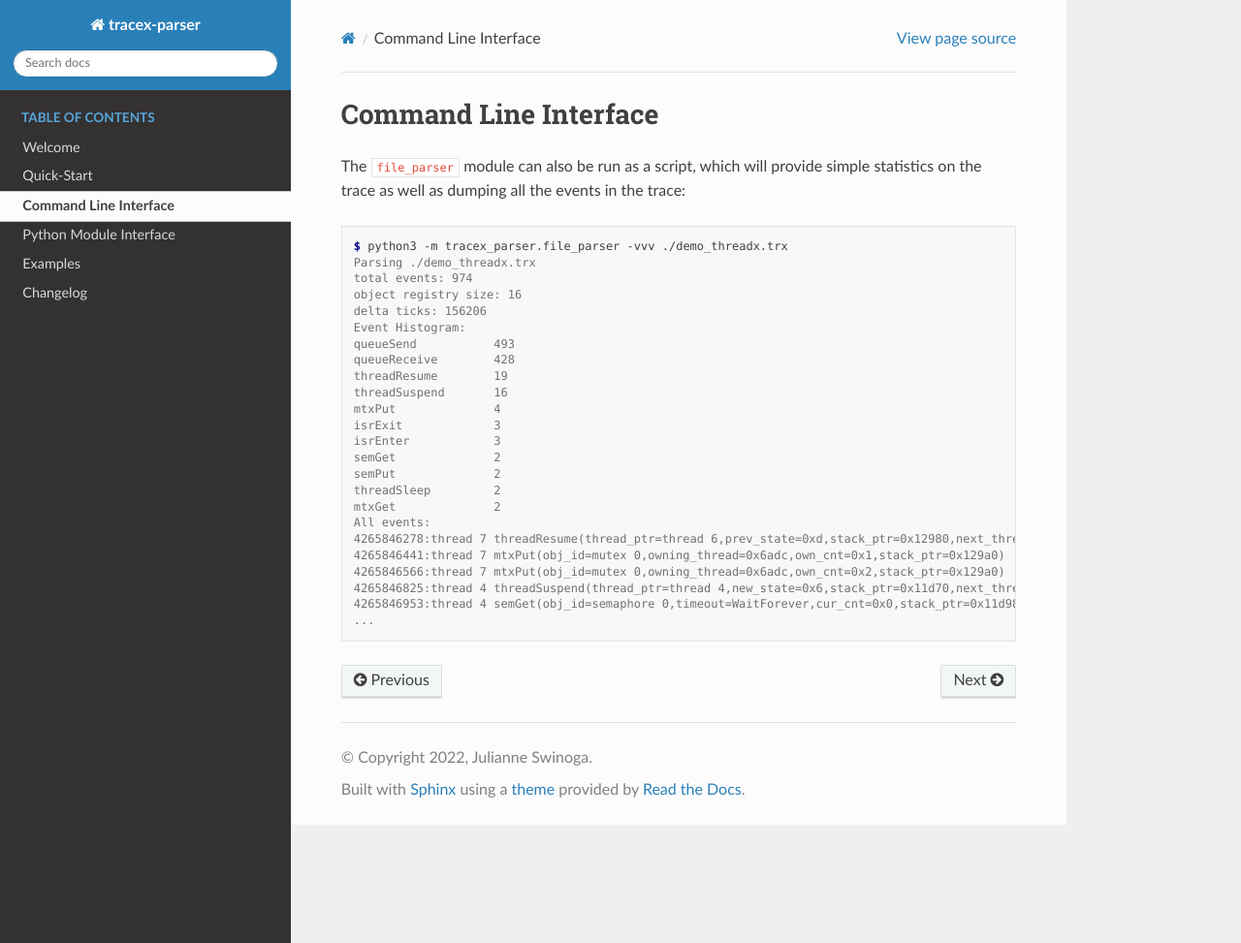
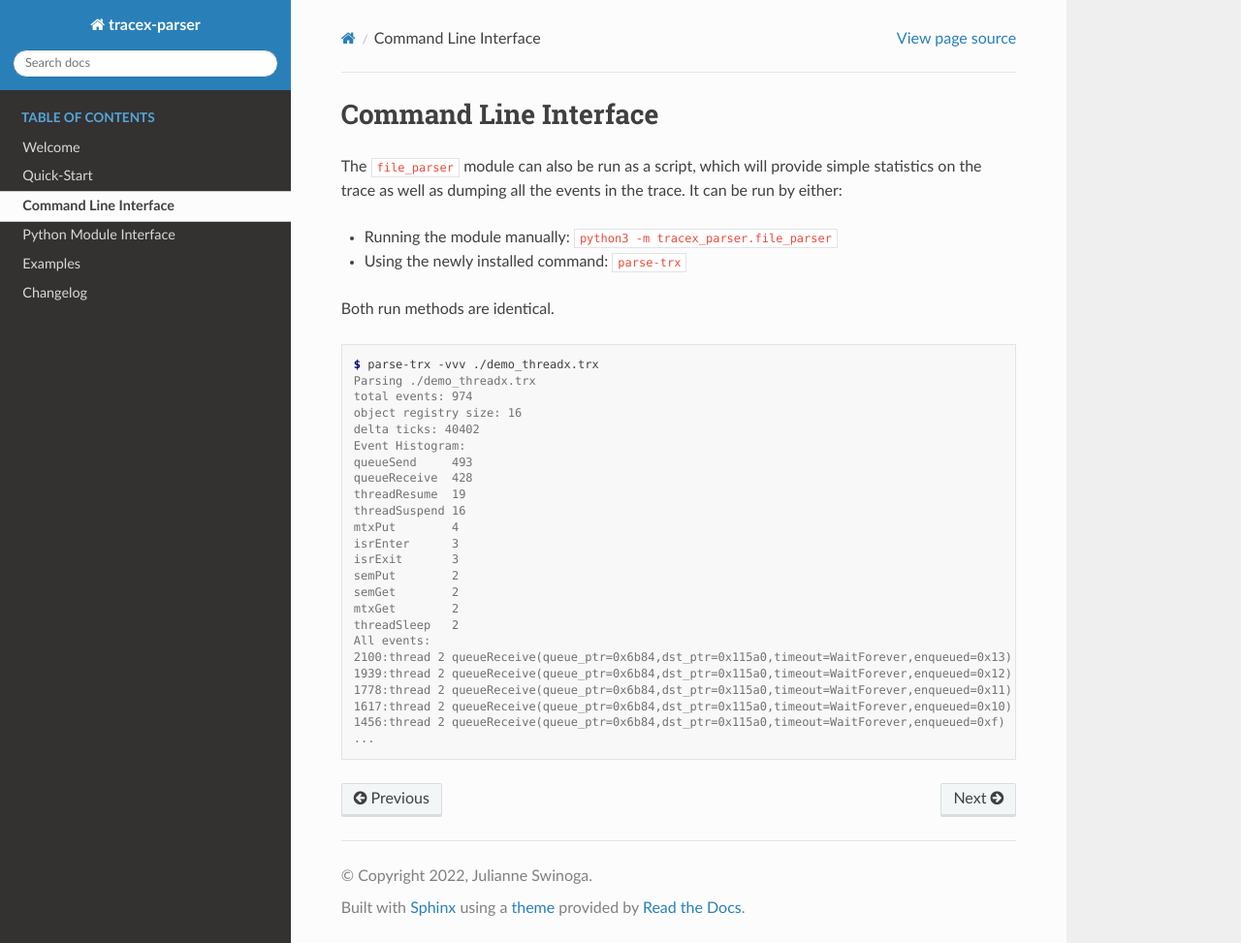
Before and after one commit to julianneswinoga/tracex_parser, a Sphinx documentation site: the page built from docs/source/cli-interface.rst, in a window 1280 px wide and 973 px high. Shown: the whole window at 97% size. Built offline with Sphinx 7.4.7 and the Read the Docs theme 2.0.0, drawn with Linux system fonts in a browser that asks for light colours.

Commit message:
fixup! Update README.md script output after previous changes/bugfixes
Update CLI docs too

```diff
--- a/docs/source/cli-interface.rst
+++ b/docs/source/cli-interface.rst
@@ -1,31 +1,37 @@
 Command Line Interface
 ======================
 
-The ``file_parser`` module can also be run as a script, which will provide simple statistics on the trace as well as dumping all the events in the trace:
+The ``file_parser`` module can also be run as a script, which will provide simple statistics on the trace as well as dumping all the events in the trace.
+It can be run by either:
+
+* Running the module manually: ``python3 -m tracex_parser.file_parser``
+* Using the newly installed command: ``parse-trx``
+
+Both run methods are identical.
 
 .. code-block:: console
 
-    $ python3 -m tracex_parser.file_parser -vvv ./demo_threadx.trx
+    $ parse-trx -vvv ./demo_threadx.trx
     Parsing ./demo_threadx.trx
     total events: 974
     object registry size: 16
-    delta ticks: 156206
+    delta ticks: 40402
     Event Histogram:
-    queueSend           493
-    queueReceive        428
-    threadResume        19
-    threadSuspend       16
-    mtxPut              4
-    isrExit             3
-    isrEnter            3
-    semGet              2
-    semPut              2
-    threadSleep         2
-    mtxGet              2
+    queueSend     493
+    queueReceive  428
+    threadResume  19
+    threadSuspend 16
+    mtxPut        4
+    isrEnter      3
+    isrExit       3
+    semPut        2
+    semGet        2
+    mtxGet        2
+    threadSleep   2
     All events:
-    4265846278:thread 7 threadResume(thread_ptr=thread 6,prev_state=0xd,stack_ptr=0x12980,next_thread=)
-    4265846441:thread 7 mtxPut(obj_id=mutex 0,owning_thread=0x6adc,own_cnt=0x1,stack_ptr=0x129a0)
-    4265846566:thread 7 mtxPut(obj_id=mutex 0,owning_thread=0x6adc,own_cnt=0x2,stack_ptr=0x129a0)
-    4265846825:thread 4 threadSuspend(thread_ptr=thread 4,new_state=0x6,stack_ptr=0x11d70,next_thread=thread 7)
-    4265846953:thread 4 semGet(obj_id=semaphore 0,timeout=WaitForever,cur_cnt=0x0,stack_ptr=0x11d98)
+    2100:thread 2 queueReceive(queue_ptr=0x6b84,dst_ptr=0x115a0,timeout=WaitForever,enqueued=0x13)
+    1939:thread 2 queueReceive(queue_ptr=0x6b84,dst_ptr=0x115a0,timeout=WaitForever,enqueued=0x12)
+    1778:thread 2 queueReceive(queue_ptr=0x6b84,dst_ptr=0x115a0,timeout=WaitForever,enqueued=0x11)
+    1617:thread 2 queueReceive(queue_ptr=0x6b84,dst_ptr=0x115a0,timeout=WaitForever,enqueued=0x10)
+    1456:thread 2 queueReceive(queue_ptr=0x6b84,dst_ptr=0x115a0,timeout=WaitForever,enqueued=0xf)
     ...
```
